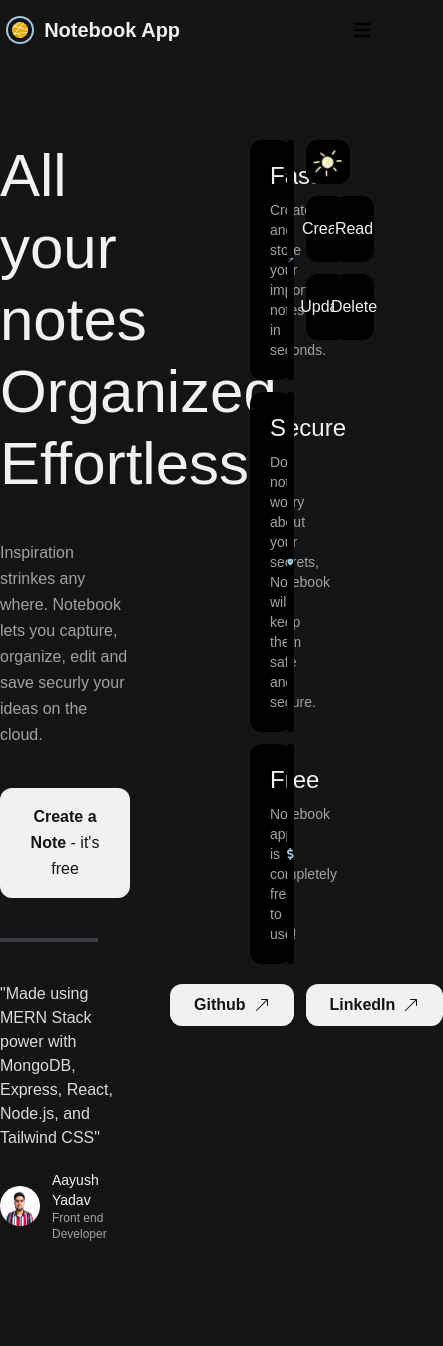
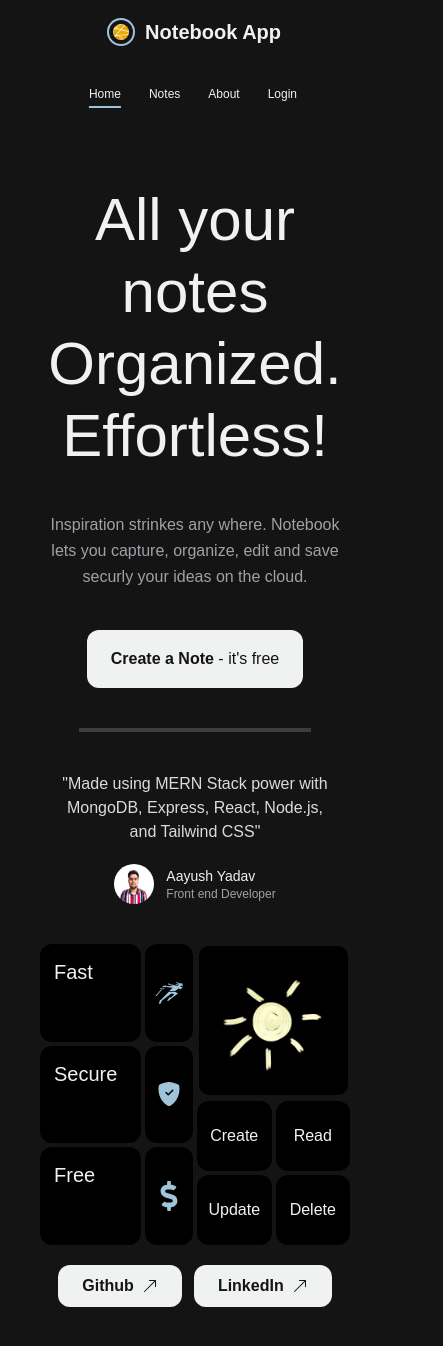
Before and after one commit to AayushDev-02/Notebook-App-React, a React (Create React App) app: page / in a window 390 px wide. Shown: the top 1346 px of the page, 443 px wide, since content can reach past the window. Before the commit the page ends 1322 px from the top, so only its background shows below. Built offline with nearby package versions, Linux system fonts and the light colour scheme.

Commit message:
Added responsiveness and login and signup page

```diff
--- a/src/components/Hero.js
+++ b/src/components/Hero.js
@@ -5,19 +5,19 @@ import { FaDollarSign } from 'react-icons/fa'
 
 const Hero = () => {
   return (
-    <div className='grid grid-cols-3 mx-auto max-w-7xl my-20 text-primary_text font-poppins leading-relaxed'>
-      <div className='col-span-1 space-y-10'>
-        <div className='space-y-10'>
-          <h1 className='text-6xl  leading-[4.5rem]'>All your notes Organized. Effortless,</h1>
+    <div className='lg:grid lg:grid-cols-3 mx-auto max-w-7xl space-y-10 xl:space-y-0 my-12 sm:my-20 text-primary_text font-poppins leading-relaxed lg:p-0'>
+      <div className='lg:col-span-1 space-y-10 px-10 md:px-16 lg:px-0 lg:ml-10 xl:ml-0 '>
+        <div className='space-y-10 text-center md:text-left'>
+          <h1 className='text-6xl  leading-[4.5rem]'>All your notes Organized. Effortless!</h1>
           <p className='text-secondary_Text'>Inspiration strinkes any where. Notebook lets you capture, organize, edit and save securly your ideas on the cloud.</p>
           <button className='px-6 py-4 rounded-xl bg-primary_text text-primary'><span className='font-bold'>Create a Note</span> - it's free</button>
         </div>
 
-        <div className='w-3/4 h-1 bg-secondary '></div>
+        <div className='w-3/4 mx-auto lg:mx-0 h-1 bg-secondary '></div>
 
-        <div className='space-y-5'>
-          <p className='text-base text-primary_text/90'>"Made using MERN Stack power with MongoDB, Express, React, Node.js, and Tailwind CSS"</p>
-          <div className='flex space-x-3 items-center justify-center w-fit'>
+        <div className='space-y-5 px-5 md:px-0 '>
+          <p className='text-base text-primary_text/90 sm:text-left text-center'>"Made using MERN Stack power with MongoDB, Express, React, Node.js, and Tailwind CSS"</p>
+          <div className='flex space-x-3 items-center justify-center w-fit sm:mx-0 mx-auto'>
             <img className='h-10 w-10 rounded-full' src="../images/aayush.png" alt="" />
             <div className='flex flex-col  justify-center'>
               <h3 className='text-sm'>Aayush Yadav</h3>
@@ -28,53 +28,53 @@ const Hero = () => {
       </div>
 
       <div className='col-span-2 grid-rows-4  px-10 justify-end'>
-        <div className=' flex ml-20 space-x-3'>
-          <div className=' w-1/2 grid grid-cols-3 gap-3'>
+        <div className=' flex xl:ml-20 space-x-1 md:space-x-3'>
+          <div className=' w-1/2 grid grid-cols-3 md:gap-3 gap-1 '>
 
-            <div className='col-span-2 bg-black rounded-xl p-5 space-y-2 flex-col'>
+            <div className='col-span-2 bg-black hover:bg-black/30 hover:border-secondary_Text/10 border-transparent border-2  rounded-xl p-3 sm:p-5 space-y-1 md:space-y-2 flex-col'>
 
-              <h2 className='text-2xl text-primary_text'>Fast</h2>
-              <p className='text-sm text-secondary_Text'>Create and store your important notes in seconds.</p>
+              <h2 className='text-xl md:text-2xl text-primary_text'>Fast</h2>
+              <p className='text-sm hidden sm:flex text-secondary_Text'>Create and store your important notes in seconds.</p>
 
             </div>
-            <div className='col-span-1 flex items-center justify-center bg-black rounded-xl'>
-              <GiRunningNinja className='text-5xl text-bold text-brand' />
+            <div className='col-span-1 flex items-center justify-center bg-black hover:bg-black/30 hover:border-secondary_Text/10 border-transparent border-2 rounded-xl'>
+              <GiRunningNinja className='text-3xl md:text-5xl text-bold text-brand' />
             </div>
             {/* ----------------------------------------- */}
-            <div className=' col-span-2 bg-black rounded-xl p-5 space-y-2 flex-col'>
+            <div className=' col-span-2 bg-black hover:bg-black/30 hover:border-secondary_Text/10 border-transparent border-2 rounded-xl p-3 sm:p-5 space-y-2 flex-col'>
 
-              <h2 className='text-2xl text-primary_text'>Secure</h2>
-              <p className='text-sm text-secondary_Text'>Do not worry about your secrets, Notebook will keep them safe and secure.</p>
+              <h2 className=' text-xl md:text-2xl text-primary_text'>Secure</h2>
+              <p className=' hidden sm:flex sm:text-sm  text-secondary_Text'>Do not worry about your secrets, Notebook will keep them safe and secure.</p>
 
             </div>
-            <div className=' col-span-1 flex items-center justify-center bg-black rounded-xl'>
-              <BsShieldFillCheck className='text-4xl text-bold text-brand' />
+            <div className=' col-span-1 flex items-center justify-center bg-black hover:bg-black/30 hover:border-secondary_Text/10 border-transparent border-2 rounded-xl'>
+              <BsShieldFillCheck className='text-2xl md:text-4xl text-bold text-brand' />
             </div>
             {/* ----------------------------------------- */}
-            <div className=' col-span-2 bg-black rounded-xl p-5 space-y-2 flex-col'>
+            <div className=' col-span-2 bg-black hover:bg-black/30 hover:border-secondary_Text/10 border-transparent border-2 rounded-xl p-3 sm:p-5 space-y-2 flex-col'>
 
-              <h2 className='text-2xl text-primary_text'>Free</h2>
-              <p className='text-sm text-secondary_Text'>Notebook app is completely free to use!</p>
+              <h2 className='text-xl md:text-2xl text-primary_text'>Free</h2>
+              <p className='text-sm hidden sm:flex text-secondary_Text'>Notebook app is completely free to use!</p>
 
             </div>
-            <div className=' col-span-1 flex items-center justify-center bg-black rounded-xl'>
-              <FaDollarSign className='text-5xl text-bold text-brand' />
+            <div className=' col-span-1 flex items-center justify-center bg-black hover:bg-black/30 hover:border-secondary_Text/10 border-transparent border-2 rounded-xl'>
+              <FaDollarSign className='text-3xl md:text-5xl text-bold text-brand' />
             </div>
 
           </div>
-          <div className='w-1/2 space-y-3 '>
-            <div><img className='rounded-xl' src="../images/sun_img.jpeg" alt="" /></div>
-            <div className='grid-cols-2 grid grid-rows-2 gap-3'>
-              <div className='p-5 bg-black rounded-xl flex items-center justify-center'>Create</div>
-              <div className='p-5 bg-black rounded-xl flex items-center justify-center'>Read</div>
-              <div className='p-5 bg-black rounded-xl flex items-center justify-center'>Update</div>
-              <div className='p-5 bg-black rounded-xl flex items-center justify-center'>Delete</div>
+          <div className='w-1/2 space-y-1 md:space-y-3 '>
+            <div><img className='rounded-xl border-2 border-transparent hover:border-secondary_Text/10' src="../images/sun_img.jpeg" alt="" /></div>
+            <div className='grid-cols-2 grid grid-rows-2 gap-1 md:gap-3'>
+              <div className='p-5 bg-black hover:bg-black/30 hover:border-secondary_Text/10 border-transparent border-2 rounded-xl flex items-center justify-center'>Create</div>
+              <div className='p-5 bg-black hover:bg-black/30 hover:border-secondary_Text/10 border-transparent border-2 rounded-xl flex items-center justify-center'>Read</div>
+              <div className='p-5 bg-black hover:bg-black/30 hover:border-secondary_Text/10 border-transparent border-2 rounded-xl flex items-center justify-center'>Update</div>
+              <div className='p-5 bg-black hover:bg-black/30 hover:border-secondary_Text/10 border-transparent border-2 rounded-xl flex items-center justify-center'>Delete</div>
 
             </div>
 
           </div>
         </div>
-        <div className=' mt-5 flex w-fit ml-auto space-x-3'>
+        <div className=' mt-5 flex w-fit mx-auto sm:mx-0 sm:ml-auto  space-x-3'>
           <a href='https://github.com/AayushDev-02' className='px-6 py-2 rounded-xl bg-primary_text text-primary font-bold flex items-center justify-between space-x-2'><span>Github</span> <BsArrowUpRight className='font-bold' /></a>
           <a href='https://www.linkedin.com/in/aayush-yadav-50ab55239/' className='px-6 py-2 rounded-xl bg-primary_text text-primary font-bold flex space-x-2 items-center justify-between'><span>LinkedIn</span> <BsArrowUpRight className='font-bold' /></a>
         </div>
--- a/src/components/Login.js
+++ b/src/components/Login.js
@@ -1,10 +1,37 @@
 import React from 'react'
+import { FaReact } from 'react-icons/fa'
+import { SiExpress, SiMongodb, SiTailwindcss } from 'react-icons/si'
+import { FaNodeJs } from 'react-icons/fa'
 
 const Login = () => {
   return (
-    <div>
+    <div className='flex-col md:max-w-7xl mx-auto mt-[4rem] p-10 px-10 md:px-20 lg:px-32 font-poppins space-y-2'>
+      <div className='flex md:space-x-2 '>
+        <img className='md:w-1/2 rounded-xl hidden md:flex' src="../images/sun_img.jpeg" alt="" />
+        <div className='py-10 md:w-1/2 w-full px-10 lg:px-20 bg-black flex flex-col items-center justify-center space-y-5 rounded-xl'>
+          <h1 className='text-6xl font-bold text-primary_text '>Login</h1>
+          <p className='text-secondary_Text text-sm'>Login to access your notes</p>
 
+          <div className='space-y-2 w-full'>
+            <h4 className='text-secondary_Text'>Email</h4>
+            <input className='rounded-full bg-primary_text px-5 py-2 w-full  ' placeholder='Enter email address...' type="text" />
+          </div>
+          <div className='space-y-2 w-full'>
+            <h4 className='text-secondary_Text'>Password</h4>
+            <input className='rounded-full bg-primary_text px-5 py-2 w-full' placeholder='Enter password...' type="password" />
+          </div>
+          <div><button className='bg-brand font-semibold py-2 px-4 rounded-lg mt-5'>Login</button></div>
+        </div>
+      </div>
+      <div className='bg-black rounded-xl p-5 font-extrabold text-2xl px-10 justify-between text-[#fffed3] flex'>
+        <FaReact className=''/>
+        <SiMongodb/>
+        <SiExpress/>
+        <FaNodeJs/>
+        <SiTailwindcss/>
+      </div>
     </div>
+
   )
 }
 
--- a/src/components/Navbar.js
+++ b/src/components/Navbar.js
@@ -2,6 +2,8 @@ import React from 'react'
 import { Link , useLocation} from "react-router-dom";
 
 const Navbar = () => {
+
+
 
   let location = useLocation();
   React.useEffect(() => {
@@ -9,36 +11,34 @@ const Navbar = () => {
   }, [location]);
 
   return (
-    <nav className=" px-2 sm:px-4 py-2.5 bg-primary font-poppins">
-      <div className="container flex flex-wrap items-center justify-between mx-auto">
-        <Link to="/" className="flex items-center">
+    <nav className=" px-5 md:px-2 sm:px-4 py-2.5 bg-primary font-poppins md:mt-2 lg:mt-0">
+      <div className="container md:flex-col lg:flex-row md:space-y-4 lg:space-y-0 flex flex-wrap items-center justify-between mx-auto">
+        <Link to="/" className="flex items-center mx-auto md:mx-0 mt-2 md:mt-0 ">
           <img src="./images/logo.png" className="h-6 mr-3 sm:h-9 rounded-full ring-2 ring-brand p-1" alt="Flowbite Logo" />
           <span className="self-center text-xl font-semibold whitespace-nowrap text-primary_text ">Notebook App</span>
         </Link>
-        <button data-collapse-toggle="navbar-default" type="button" className="inline-flex items-center p-2 ml-3 text-sm rounded-lg md:hidden " aria-controls="navbar-default" aria-expanded="false">
-          <span className="sr-only">Open main menu</span>
-          <svg className="w-6 h-6" aria-hidden="true" fill="currentColor" viewBox="0 0 20 20" xmlns="http://www.w3.org/2000/svg"><path fillRule="evenodd" d="M3 5a1 1 0 011-1h12a1 1 0 110 2H4a1 1 0 01-1-1zM3 10a1 1 0 011-1h12a1 1 0 110 2H4a1 1 0 01-1-1zM3 15a1 1 0 011-1h12a1 1 0 110 2H4a1 1 0 01-1-1z" clipRule="evenodd"></path></svg>
-        </button>
-        <div className="hidden w-full md:block md:w-auto" id="navbar-default">
-          <ul className="flex flex-col p-4 mt-4 rounded-lg md:flex-row md:space-x-16 md:mt-0 md:text-xs text-primary_text">
-            <li className='p-2'>
+
+        <div className="  md:block mx-auto md:mx-0" id="navbar-default">
+          <ul className="flex p-4 mt-4 rounded-lg flex-row  md:space-x-16 md:mt-0 text-xs text-primary_text">
+            <li className='p-0 md:p-2'>
               <Link to="/" className={`block py-2 pl-3 pr-4 hover:underline decoration-2 underline-offset-8 decoration-brand  ${location.pathname === '/' ? 'underline' : ''}  md:p-0 `} >Home</Link>
             </li>
-            <li className='p-2'>
-              <Link to="/notepage" className={`block py-2 pl-3 pr-4 hover:underline decoration-2 underline-offset-8 decoration-brand ${location.pathname === '/notes' ? 'underline' : ''}  md:p-0 `} >Notes</Link>
+            <li className='p-0 md:p-2'>
+              <Link to="/notepage" className={`block py-2 pl-3 pr-4 hover:underline decoration-2 underline-offset-8 decoration-brand ${location.pathname === '/notepage' ? 'underline' : ''}  md:p-0 `} >Notes</Link>
             </li>
-            <li className='p-2'>
+            <li className='p-0 md:p-2'>
               <Link to="/about" className={`block py-2 pl-3 pr-4 hover:underline decoration-2 underline-offset-8 decoration-brand ${location.pathname === '/about' ? 'underline' : ''}  md:p-0 `}>About</Link>
             </li>
-            <li className='p-2'>
+            <li className='p-0 md:p-2'>
               <Link to="/login" className={`block py-2 pl-3 pr-4 hover:underline decoration-2 underline-offset-8 decoration-brand ${location.pathname === '/login' ? 'underline' : ''}  md:p-0 `}>Login</Link>
             </li>
-            <li className='py-2 px-5  rounded-lg bg-brand text-primary font-bold text-sm'>
+            <li className='hidden sm:flex md:py-2 md:px-3 items-center justify-center  rounded-lg bg-brand text-primary font-bold text-sm'>
               <Link to="/signup" className={`block py-2 pl-3 pr-4  md:p-0 `}>Sign Up - It's Free</Link>
             </li>
 
 
           </ul>
+
         </div>
       </div>
     </nav>
```
Also changed, not shown: src/components/Signup.js (+31 -2 lines).
